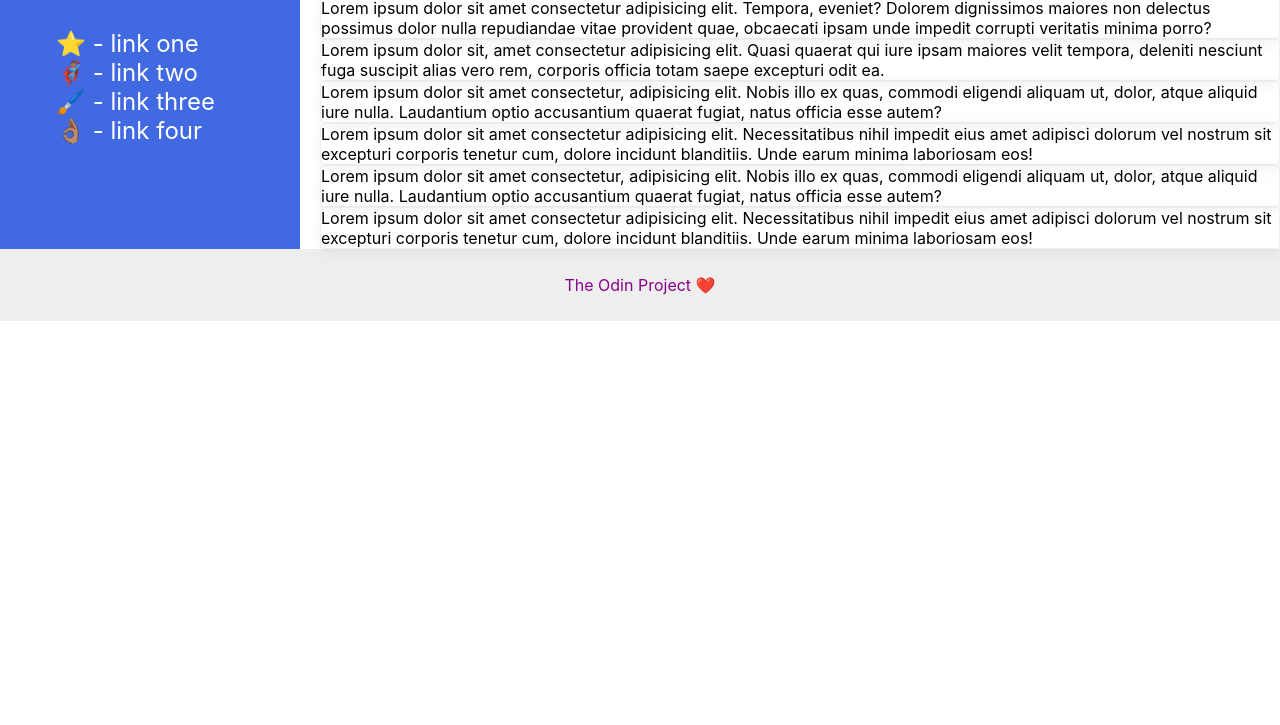
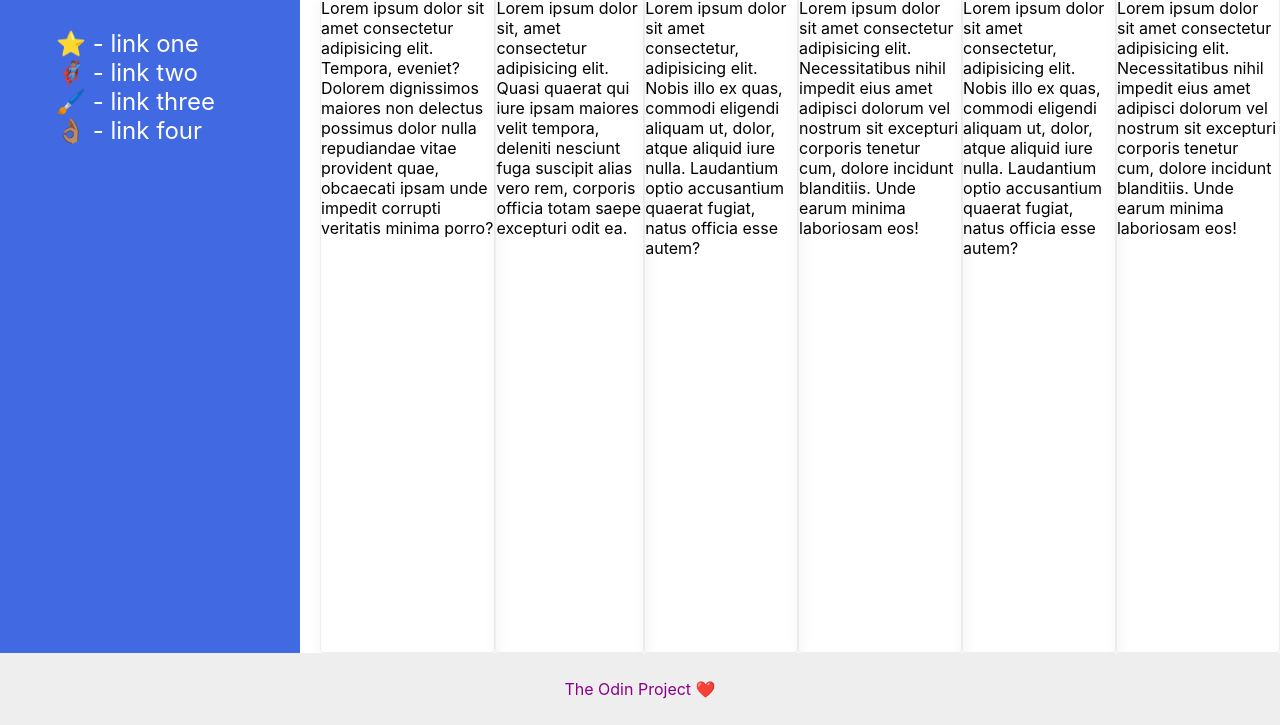
Before and after one commit to Tevstark/WebDev, a plain HTML site: page flex-layout 2/index.html in a window 1280 px wide. Shown: the part 75-800 px from the top of the page. Drawn offline with Linux system fonts and the light colour scheme.

Commit message:
Place footer at bottom of page

```diff
--- a/flex-layout 2/style.css
+++ b/flex-layout 2/style.css
@@ -2,9 +2,9 @@ body {
   font-family: -apple-system, BlinkMacSystemFont, 'Segoe UI', Roboto, Oxygen, Ubuntu, Cantarell, 'Open Sans', 'Helvetica Neue', sans-serif;
   margin: 0;
   min-height: 100vh;
-  /* display: flex;
+  display: flex;
   justify-content: space-between;
-  flex-direction: column; */
+  flex-direction: column;
 }
 
 li {
@@ -49,17 +49,16 @@ a {
   border: 1px solid #eee;
   box-shadow: 2px 4px 16px rgba(0,0,0,.06);
   border-radius: 4px;
-  /* display: flex;
-  flex-wrap: wrap; */
+  display: flex;
+  flex-wrap: wrap;
 }
 
 .card-container {
   display: flex;
-  flex-wrap: wrap;
-  flex-direction: row;
 }
 
 .container {
   display: flex;
+  flex: 1;
   gap: 20px;
 }
```
Also changed, not shown: flex-layout 2/index.html (+2 -1 lines).
